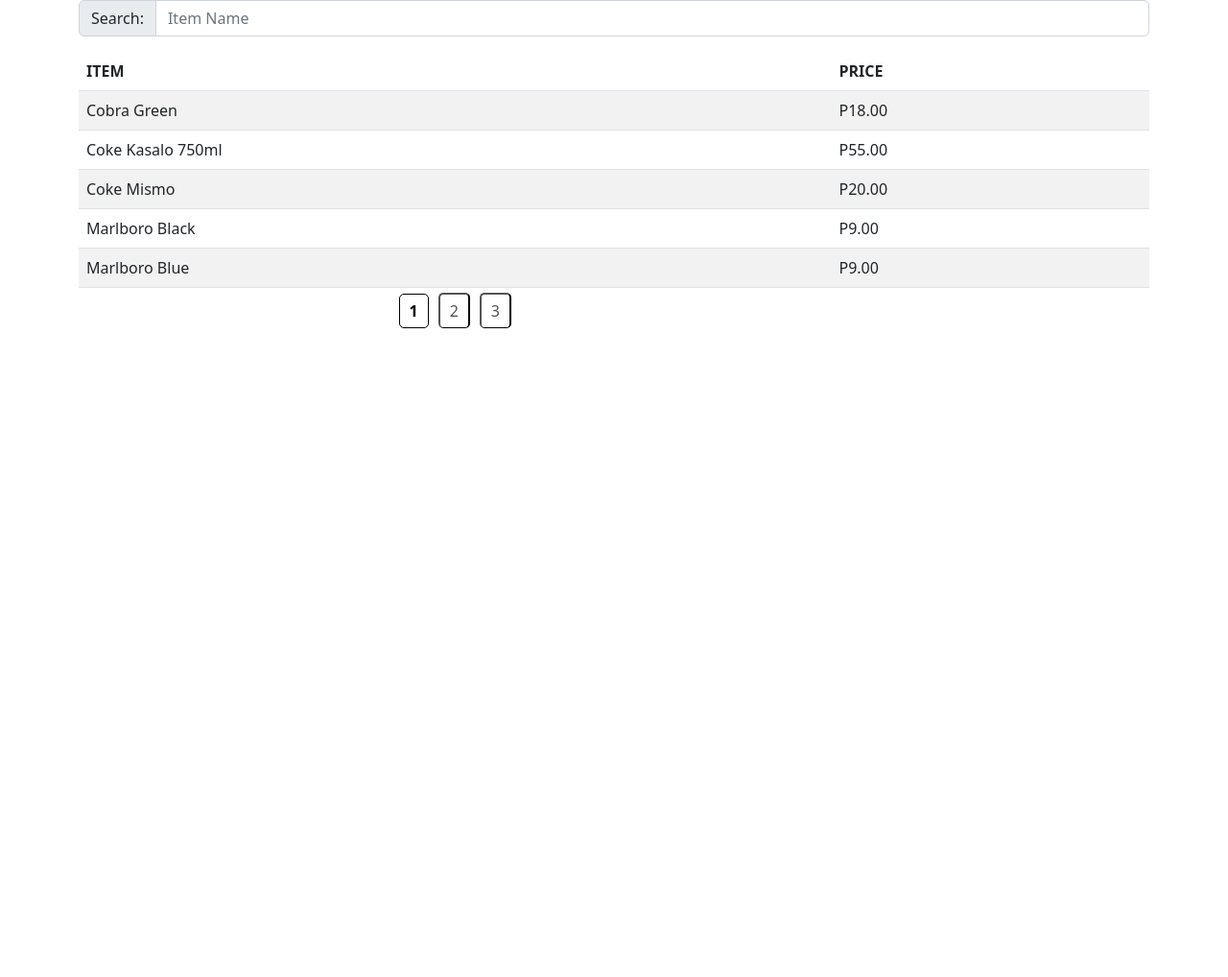
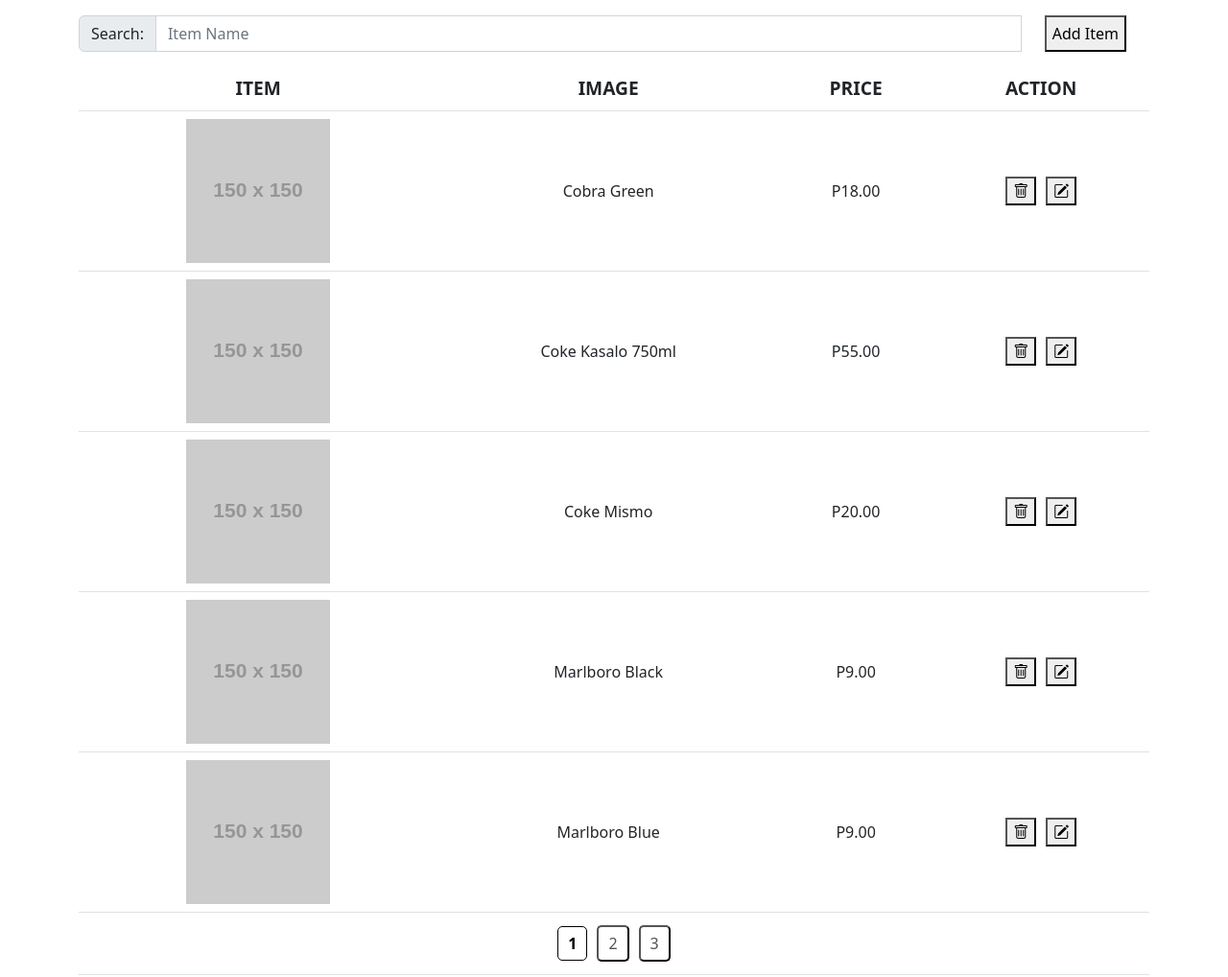
Before and after one commit to milagos09/sari-sari-store, a website: page index.html in a window 1280 px wide. Shown: the whole page at 96% size. Before the commit the page ends 800 px from the top, so only its background shows below. Drawn offline with nearby package versions, Linux system fonts and the light colour scheme; placeholder pictures from the web are drawn by us.

Commit message:
added image and action column

```diff
--- a/index.html
+++ b/index.html
@@ -6,26 +6,32 @@
         <meta name="viewport" content="width=device-width, initial-scale=1.0" />
         <link rel="icon" type="image/x-icon" href="./assets/favicon/favicon.png" />
         <link rel="stylesheet" href="https://cdn.jsdelivr.net/npm/bootstrap@5.2.0/dist/css/bootstrap.min.css" />
+        <link rel="stylesheet" href="https://cdn.jsdelivr.net/npm/bootstrap-icons@1.9.1/font/bootstrap-icons.css" />
         <script src="https://cdn.jsdelivr.net/npm/bootstrap@5.2.0/dist/js/bootstrap.bundle.min.js"></script>
         <link rel="stylesheet" href="styles.css" />
         <title>Central Park Sari-Sari Store</title>
     </head>
     <body>
         <main class="container">
-            <div class="input-group mb-3">
+            <div class="input-group my-3">
                 <span class="input-group-text">Search: </span>
                 <input id="search" type="text" class="form-control" placeholder="Item Name" />
+                <button class="mx-4">Add Item</button>
             </div>
-            <table class="table table-hover table-striped table-responsive">
+            <table class="table table-hover table-responsive text-center">
                 <thead>
                     <tr>
                         <th>ITEM</th>
+                        <th>IMAGE</th>
                         <th>PRICE</th>
+                        <th>ACTION</th>
                     </tr>
                 </thead>
                 <tbody id="items-table"></tbody>
-                <tfoot>
-                    <tr id="pagination" class="text-center"></tr>
+                <tfoot class="text-center">
+                    <tr>
+                        <td colspan="4" id="pagination"></td>
+                    </tr>
                 </tfoot>
             </table>
         </main>
--- a/index.js
+++ b/index.js
@@ -46,11 +46,22 @@
         const tr = document.createElement("tr");
         const tdItem = document.createElement("td");
         const tdPrice = document.createElement("td");
+        const tdImage = document.createElement("td");
+        const tdAction = document.createElement("td");
+        const img = document.createElement("img");
+        const btnDelete = document.createElement("button");
+        const btnEdit = document.createElement("button");
 
         tdItem.textContent = e.item;
         tdPrice.textContent = "P" + e.price.toFixed(2);
+        img.src = "https://via.placeholder.com/150";
+        tdImage.appendChild(img);
 
-        tr.append(tdItem, tdPrice);
+        btnDelete.innerHTML = '<i class="bi bi-trash"></i>';
+        btnEdit.innerHTML = '<i class="bi bi-pencil-square"></i>';
+        tdAction.append(btnDelete, btnEdit);
+
+        tr.append(tdImage, tdItem, tdPrice, tdAction);
         itemsTable.append(tr);
     });
 }
--- a/mock.js
+++ b/mock.js
@@ -10,6 +10,7 @@
     { item: "Oishi Spicy Large", price: 20, tags: "foods" },
     { item: "Oishi Spicy Small", price: 10, tags: "foods" },
     { item: "Oishi Bread Pan Small", price: 15, tags: "foods" },
+    { item: "Zishi Bread Pan Small", price: 15, tags: "foods" },
 ].sort((a, b) => {
     let fa = a.item.toLowerCase(),
         fb = b.item.toLowerCase();
--- a/styles.css
+++ b/styles.css
@@ -9,6 +9,7 @@
     margin: 5px;
     padding: 5px 10px;
     border-radius: 5px;
+    background: none;
 }
 
 #pagination .btn-page.active {
@@ -16,3 +17,15 @@
     font-weight: bold;
     border: 1px groove black;
 }
+
+th {
+    font-size: larger;
+}
+
+td {
+    vertical-align: middle;
+}
+
+tbody button {
+    margin: 0 5px;
+}
```
